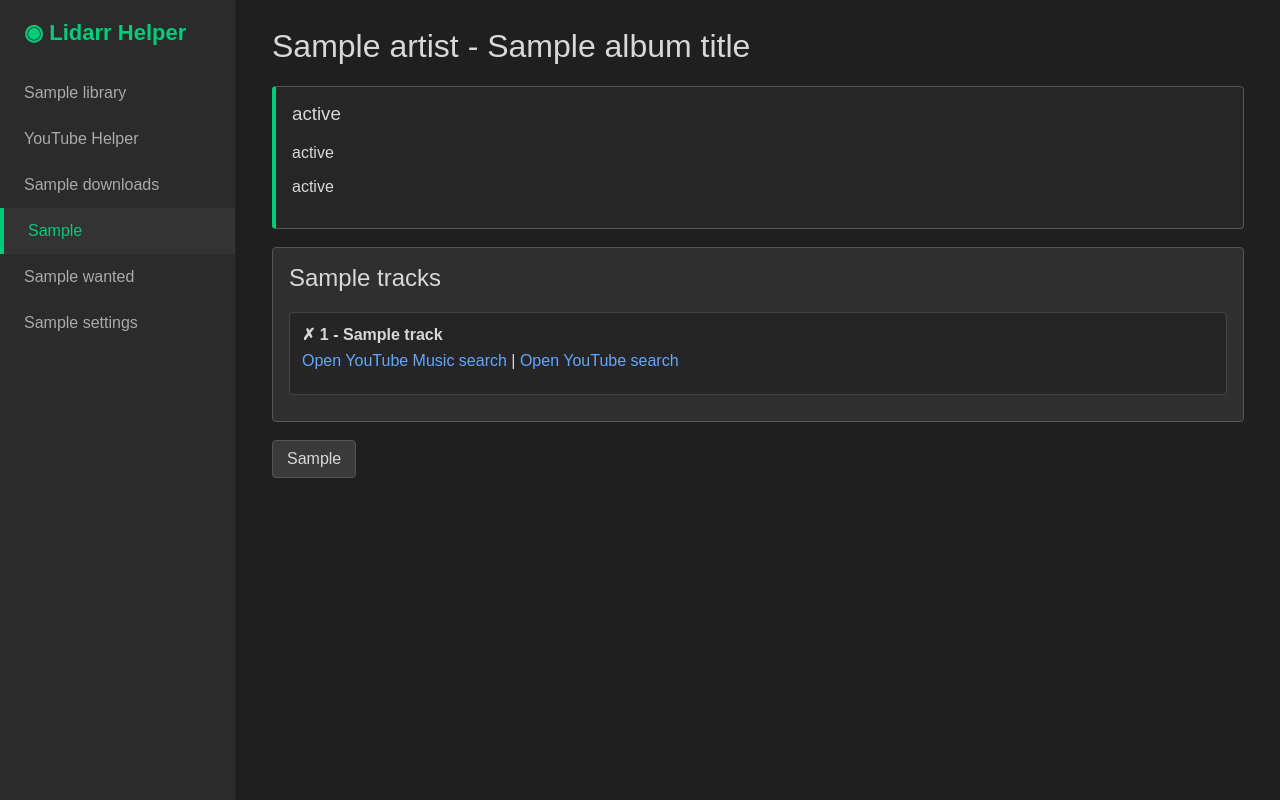
After one commit to MrHymanz/lidarr-youtube-helper, a Flask app: template app/templates/album.html in a window 1280 px wide. The commit adds this page. Run offline with Flask 3, Linux system fonts and the light colour scheme; the template is opened without the code that fills it: most values are stand-ins (such as "Sample title", 1, 10 or a date in 2020).

Commit message:
Add incomplete album track details

```diff
--- a/app/app.py
+++ b/app/app.py
@@ -83,6 +83,11 @@ TRANSLATIONS = {
         "partially_downloaded_albums": "Partially downloaded albums",
         "incomplete_help_1": "This page shows albums that already have some tracks, but are not complete yet.",
         "incomplete_help_2": "Albums with 0 tracks are ignored because they already appear in Lidarr Wanted / Missing.",
+        "tracks": "Tracks",
+        "track_status": "Track status",
+        "track_status_help_1": "This page shows which tracks Lidarr already has and which tracks are missing.",
+        "track_status_help_2": "Missing tracks include YouTube and YouTube Music search links.",
+        "back_to_incomplete_albums": "Back to incomplete albums",
     },
     "nl": {
         "language_name": "Nederlands",
@@ -143,6 +148,11 @@ TRANSLATIONS = {
         "partially_downloaded_albums": "Gedeeltelijk gedownloade albums",
         "incomplete_help_1": "Deze pagina toont albums waarvan al enkele nummers aanwezig zijn, maar die nog niet compleet zijn.",
         "incomplete_help_2": "Albums met 0 nummers worden genegeerd omdat deze al zichtbaar zijn in Lidarr Wanted / Missing.",
+        "tracks": "Nummers",
+        "track_status": "Trackstatus",
+        "track_status_help_1": "Deze pagina toont welke nummers Lidarr al heeft en welke nummers nog ontbreken.",
+        "track_status_help_2": "Ontbrekende nummers bevatten directe zoeklinks naar YouTube en YouTube Music.",
+        "back_to_incomplete_albums": "Terug naar onvolledige albums",
     },
     "no": {
         "language_name": "Norsk",
@@ -203,6 +213,11 @@ TRANSLATIONS = {
         "partially_downloaded_albums": "Delvis nedlastede album",
         "incomplete_help_1": "Denne siden viser album som allerede har noen spor, men som ennå ikke er komplette.",
         "incomplete_help_2": "Album med 0 spor ignoreres fordi de allerede vises i Lidarr Wanted / Missing.",
+        "tracks": "Spor",
+        "track_status": "Sporstatus",
+        "track_status_help_1": "Denne siden viser hvilke spor Lidarr allerede har og hvilke som mangler.",
+        "track_status_help_2": "Manglende spor inkluderer søkelenker til YouTube og YouTube Music.",
+        "back_to_incomplete_albums": "Tilbake til ufullstendige album",
     },
 }
 
@@ -331,6 +346,7 @@ def get_incomplete_albums():
             youtube_search_url = "https://www.youtube.com/results?search_query=" + requests.utils.quote(search_query)
 
             albums.append({
+                "id": album.get("id"),
                 "artist": artist,
                 "album": title,
                 "year": year,
@@ -385,7 +401,71 @@ def settings():
         languages=TRANSLATIONS,
         lidarr_url=LIDARR_URL
     )
+def get_album_details(album_id):
+    albums = requests.get(
+        f"{LIDARR_URL}/api/v1/album",
+        headers=HEADERS,
+        timeout=30,
+    )
+    albums.raise_for_status()
 
+    album = next(
+        (a for a in albums.json() if str(a.get("id")) == str(album_id)),
+        None,
+    )
+
+    if not album:
+        return None, []
+
+    tracks = requests.get(
+        f"{LIDARR_URL}/api/v1/track?albumId={album_id}",
+        headers=HEADERS,
+        timeout=30,
+    )
+    tracks.raise_for_status()
+
+    return album, tracks.json()
+
+
+@app.route("/album/<album_id>")
+def album_details(album_id):
+    album, tracks = get_album_details(album_id)
+
+    if not album:
+        return "Album not found", 404
+
+    artist = album.get("artist", {}).get("artistName", "Unknown Artist")
+    album_title = album.get("title", "Unknown Album")
+
+    formatted_tracks = []
+
+    for track in tracks:
+        title = track.get("title", "Unknown Track")
+        track_number = track.get("trackNumber", "")
+        has_file = bool(track.get("trackFileId"))
+
+        search_query = f"{artist} {title}"
+
+        formatted_tracks.append({
+            "title": title,
+            "track_number": track_number,
+            "has_file": has_file,
+            "music_search_url":
+                "https://music.youtube.com/search?q=" +
+                requests.utils.quote(search_query),
+            "youtube_search_url":
+                "https://www.youtube.com/results?search_query=" +
+                requests.utils.quote(search_query),
+        })
+
+    return render_template(
+        "album.html",
+        tr=t(),
+        artist=artist,
+        album_title=album_title,
+        tracks=formatted_tracks,
+        lidarr_url=LIDARR_URL,
+    )
 
 @app.route("/scan", methods=["POST"])
 def scan():
--- a/app/static/style.css
+++ b/app/static/style.css
@@ -311,3 +311,57 @@ pre {
   height: 100%;
   background: #f5a623;
 }
+
+.track-record {
+  background: #252525;
+  border: 1px solid #444;
+  padding: 12px;
+  border-radius: 4px;
+  margin-bottom: 10px;
+}
+
+.track-record .search-links {
+  margin-top: 8px;
+}
+
+.clickable-record {
+  display: block;
+  color: var(--text);
+  text-decoration: none;
+}
+
+.clickable-record:hover {
+  background: #2d2d2d;
+  text-decoration: none;
+}
+
+.record-main {
+  display: flex;
+  justify-content: space-between;
+  align-items: center;
+}
+
+.record-arrow {
+  font-size: 28px;
+  color: var(--accent);
+}
+
+.clickable-record {
+  cursor: pointer;
+  color: var(--text);
+}
+
+.clickable-record:hover {
+  background: #2d2d2d;
+}
+
+.record-main {
+  display: flex;
+  justify-content: space-between;
+  align-items: center;
+}
+
+.record-arrow {
+  font-size: 28px;
+  color: var(--accent);
+}
--- /dev/null
+++ b/app/templates/album.html
@@ -0,0 +1,65 @@
+<!doctype html>
+<html>
+<head>
+  <meta charset="utf-8">
+  <title>{{ artist }} - {{ album_title }}</title>
+  <link rel="stylesheet" href="/static/style.css">
+</head>
+
+<body>
+<div class="layout">
+
+  <aside class="sidebar">
+    <div class="logo">◉ Lidarr Helper</div>
+    <a class="nav" href="{{ lidarr_url }}" target="_blank">{{ tr.library }}</a>
+    <a class="nav" href="/">YouTube Helper</a>
+    <a class="nav" href="/downloads">{{ tr.downloads }}</a>
+    <a class="nav active" href="/incomplete">{{ tr.incomplete_albums }}</a>
+    <a class="nav" href="{{ lidarr_url }}/wanted/missing" target="_blank">{{ tr.wanted }}</a>
+    <a class="nav" href="/settings">{{ tr.settings }}</a>
+  </aside>
+
+  <main class="content">
+    <h1>{{ artist }} - {{ album_title }}</h1>
+
+    <div class="card help-box">
+        <h3>{{ tr.track_status }}</h3>
+        <p>{{ tr.track_status_help_1 }}</p>
+        <p>{{ tr.track_status_help_2 }}</p>
+    </div>
+
+    <div class="card">
+      <h2>{{ tr.tracks }}</h2>
+
+      {% for track in tracks %}
+        <div class="track-record {% if track.has_file %}success-border{% else %}failed-border{% endif %}">
+          <strong>
+            {% if track.has_file %}
+              ✓
+            {% else %}
+              ✗
+            {% endif %}
+            {{ track.track_number }} - {{ track.title }}
+          </strong>
+
+          {% if not track.has_file %}
+            <div class="search-links">
+              <a href="{{ track.music_search_url }}" target="_blank" rel="noopener noreferrer">
+                Open YouTube Music search
+              </a>
+              |
+              <a href="{{ track.youtube_search_url }}" target="_blank" rel="noopener noreferrer">
+                Open YouTube search
+              </a>
+            </div>
+          {% endif %}
+        </div>
+      {% endfor %}
+    </div>
+
+    <a class="button-link" href="/incomplete">{{ tr.back_to_incomplete_albums }}</a>
+  </main>
+
+</div>
+</body>
+</html>
--- a/app/templates/index.html
+++ b/app/templates/index.html
@@ -20,11 +20,11 @@
       </a>
 
       <a class="nav" href="/downloads">
-          Downloads
+          {{ tr.downloads }}
       </a>
 
       <a class="nav" href="/incomplete">
-          Incomplete Albums
+          {{ tr.incomplete_albums }}
       </a>
 
       <a class="nav" href="{{ lidarr_url }}/wanted/missing" target="_blank">
```
Also changed, not shown: app/templates/incomplete.html (+26 -15 lines).
